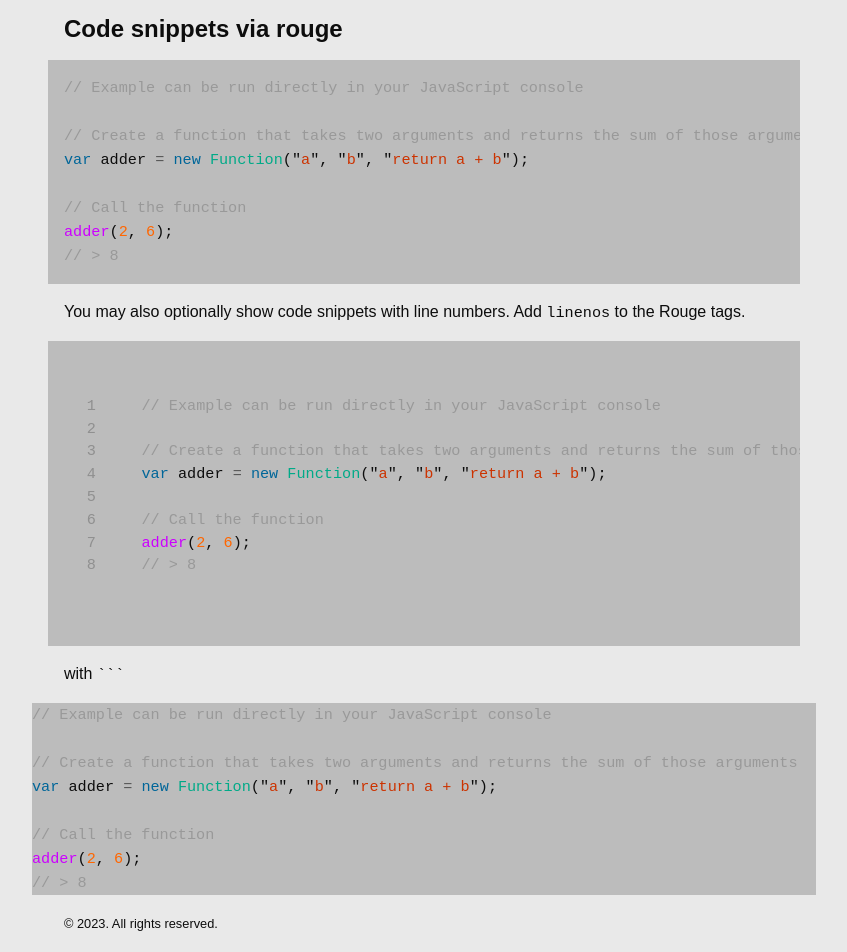
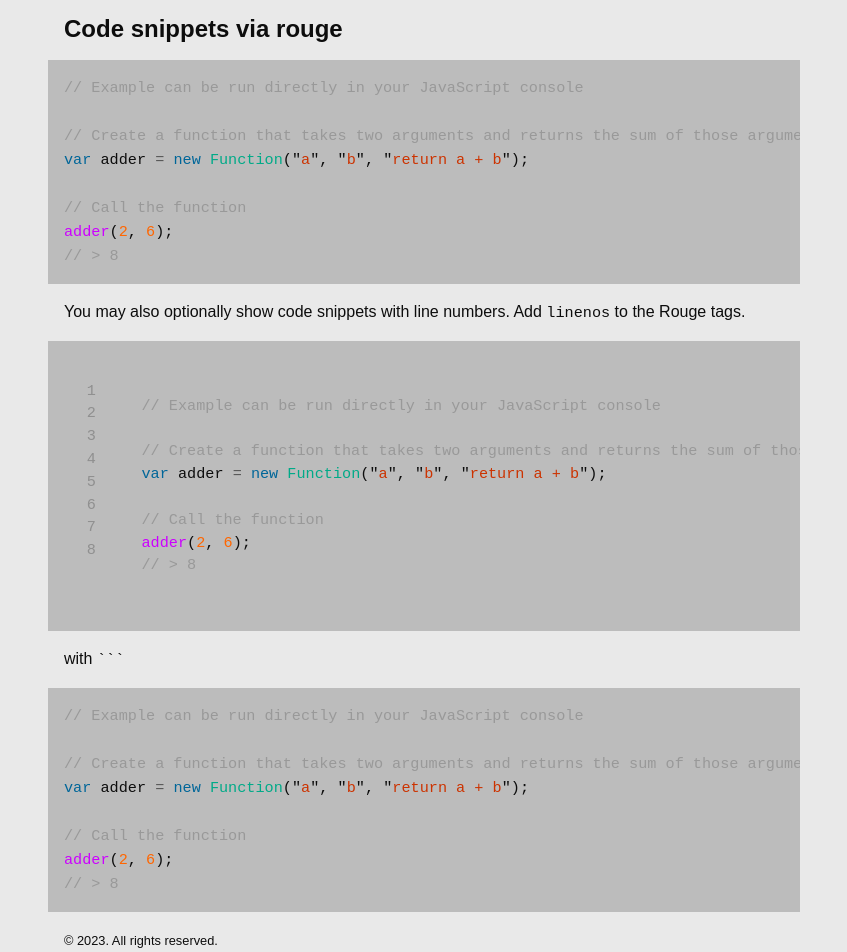
Before and after one commit to aflim/blog, a Jekyll site: the page built from styleguide.md, in a window 1280 px wide. Shown: the part 4360-5312 px from the top of the page, without its empty margins (216-1063 px from the left). Built offline with Jekyll 4.4.1, drawn with Linux system fonts in a browser that asks for light colours.

Commit message:
Update _typography.scss

```diff
--- a/_sass/_typography.scss
+++ b/_sass/_typography.scss
@@ -121,7 +121,7 @@ pre {
   }
 
   .highlight {
-    padding: 0;
+    margin-inline: 0;
   }
 }
 
@@ -140,12 +140,13 @@ pre {
     opacity: .25;
   }
 }
-/*
+
+.rouge-table,
 .lineno {
   padding: 0;
   margin: 0;
 }
-*/
+
 
 table {
   margin-block-end: $spacer-base;
```
